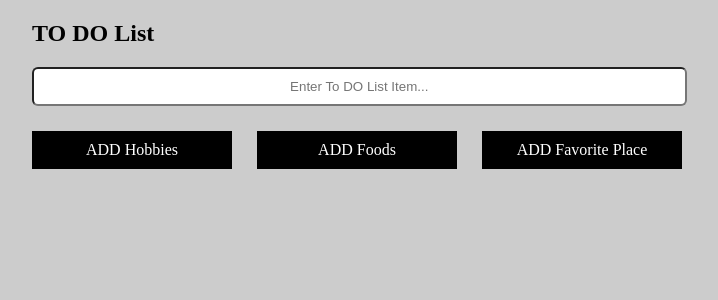
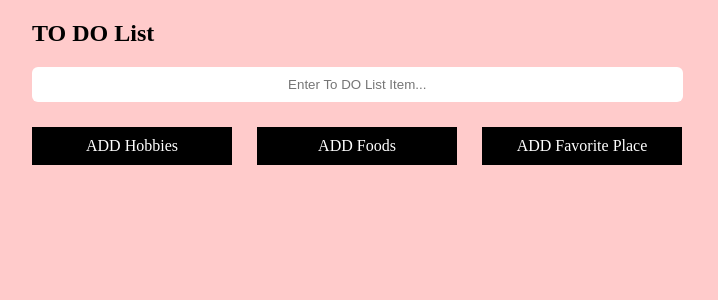
Before and after one commit to ervkgithub/cepta_react_training, a React (Create React App) app: page / in a window 1280 px wide. Shown: the top 300 px of the page, without its empty margins (288-1006 px from the left). Built offline with nearby package versions, Linux system fonts and the light colour scheme.

Commit message:
css changes

```diff
--- a/src/index.css
+++ b/src/index.css
@@ -1,6 +1,6 @@
 body {
  padding: 0px 5px 0 15px;
- background-color: #ccc;
+ background-color: #ffcbcb;
 }
 
 .todo_list_wrap{
@@ -15,6 +15,8 @@ body {
     margin-bottom: 25px;
     width: 97%;
     text-align:center;
+    border: 0;
+    outline: none;
 }
 
 .add_item_input .add_item_cta{
```
